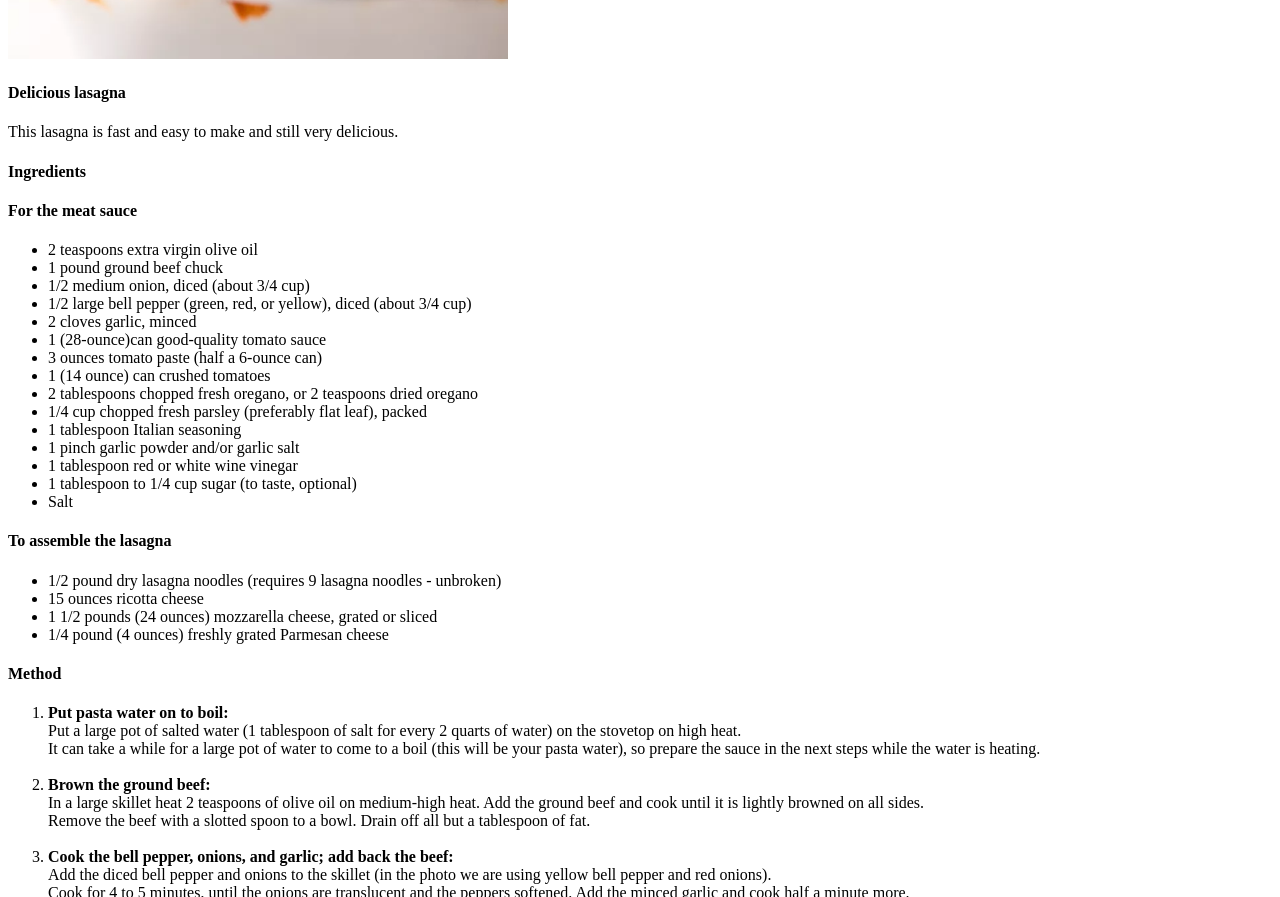
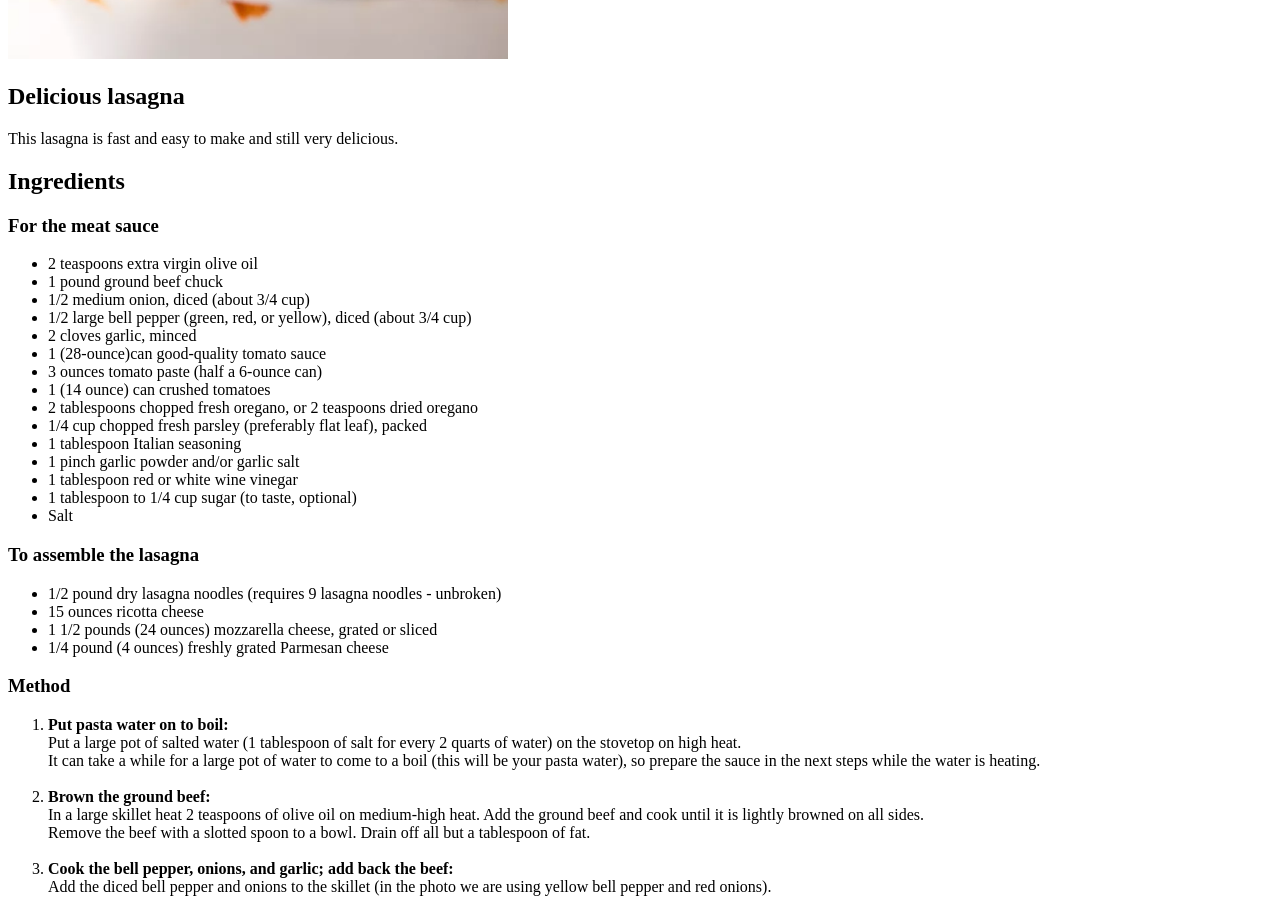
Before and after one commit to firbe/odin-recipes-macOS, a plain HTML site: page recipes/lasagna.html in a window 1280 px wide. Shown: the part 771-1668 px from the top of the page. Drawn offline with Linux system fonts and the light colour scheme.

Commit message:
Final touches on lasagna recipe

```diff
--- a/recipes/lasagna.html
+++ b/recipes/lasagna.html
@@ -10,12 +10,12 @@
 
         <img src="../images/Lasagna.webp" alt="Lasagna" height="750" width="500">
 
-        <h4>Delicious lasagna</h4>
+        <h2>Delicious lasagna</h2>
         <p>This lasagna is fast and easy to make and still very delicious.</p>
 
-        <h4>Ingredients</h4>
+        <h2>Ingredients</h2>
 
-        <h4>For the meat sauce</h4>
+        <h3>For the meat sauce</h3>
         <ul>
             <li>
                 2 teaspoons extra virgin olive oil
@@ -64,7 +64,7 @@
             </li>
         </ul>
 
-        <h4>To assemble the lasagna</h4>
+        <h3>To assemble the lasagna</h3>
         <ul>
             <li>
                 1/2 pound dry lasagna noodles (requires 9 lasagna noodles - unbroken)
@@ -80,7 +80,7 @@
             </li>
         </ul>
 
-        <h4>Method</h4>
+        <h3>Method</h3>
         <ol>
             <li>
                 <strong>Put pasta water on to boil:</strong>
```
